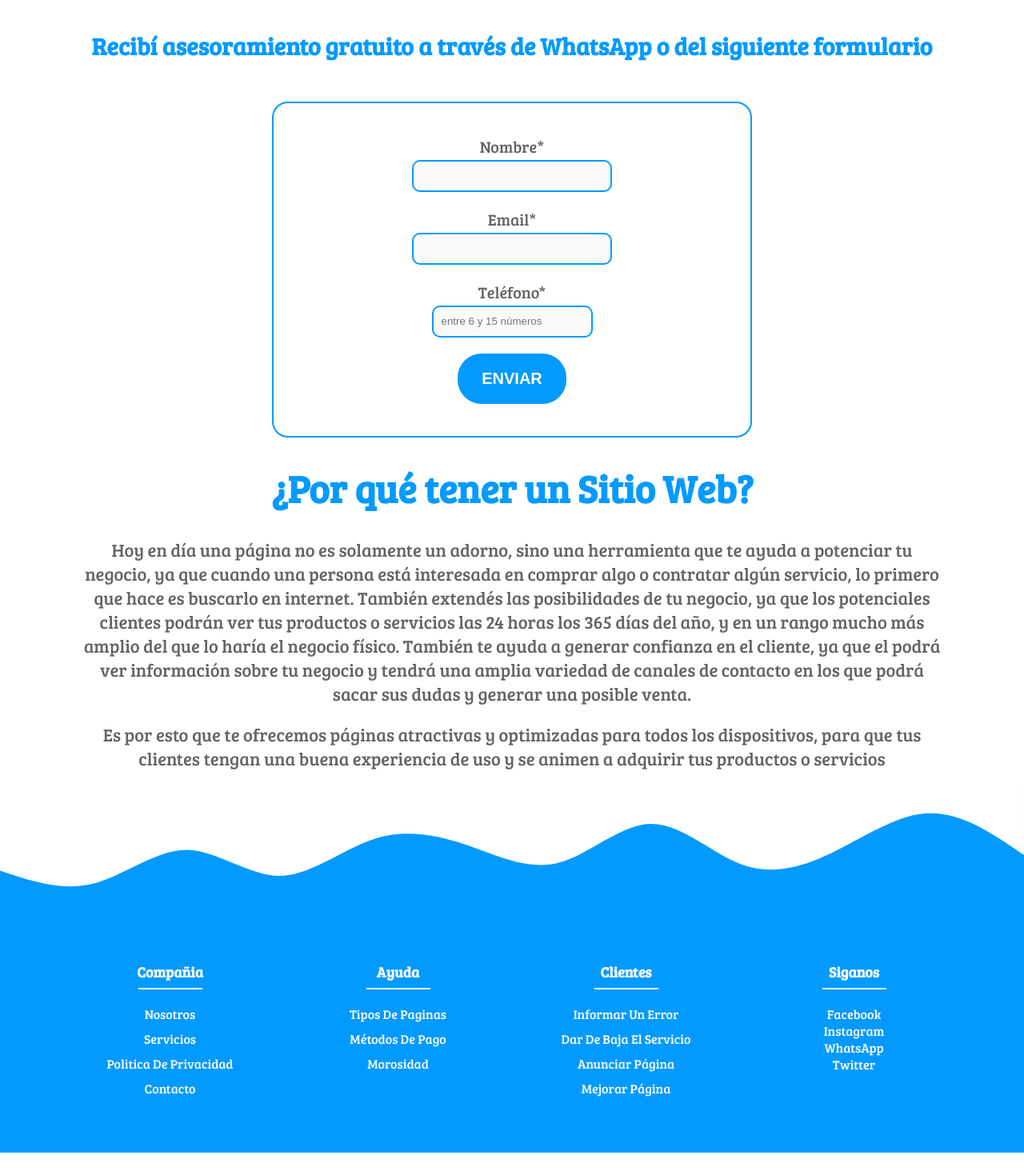
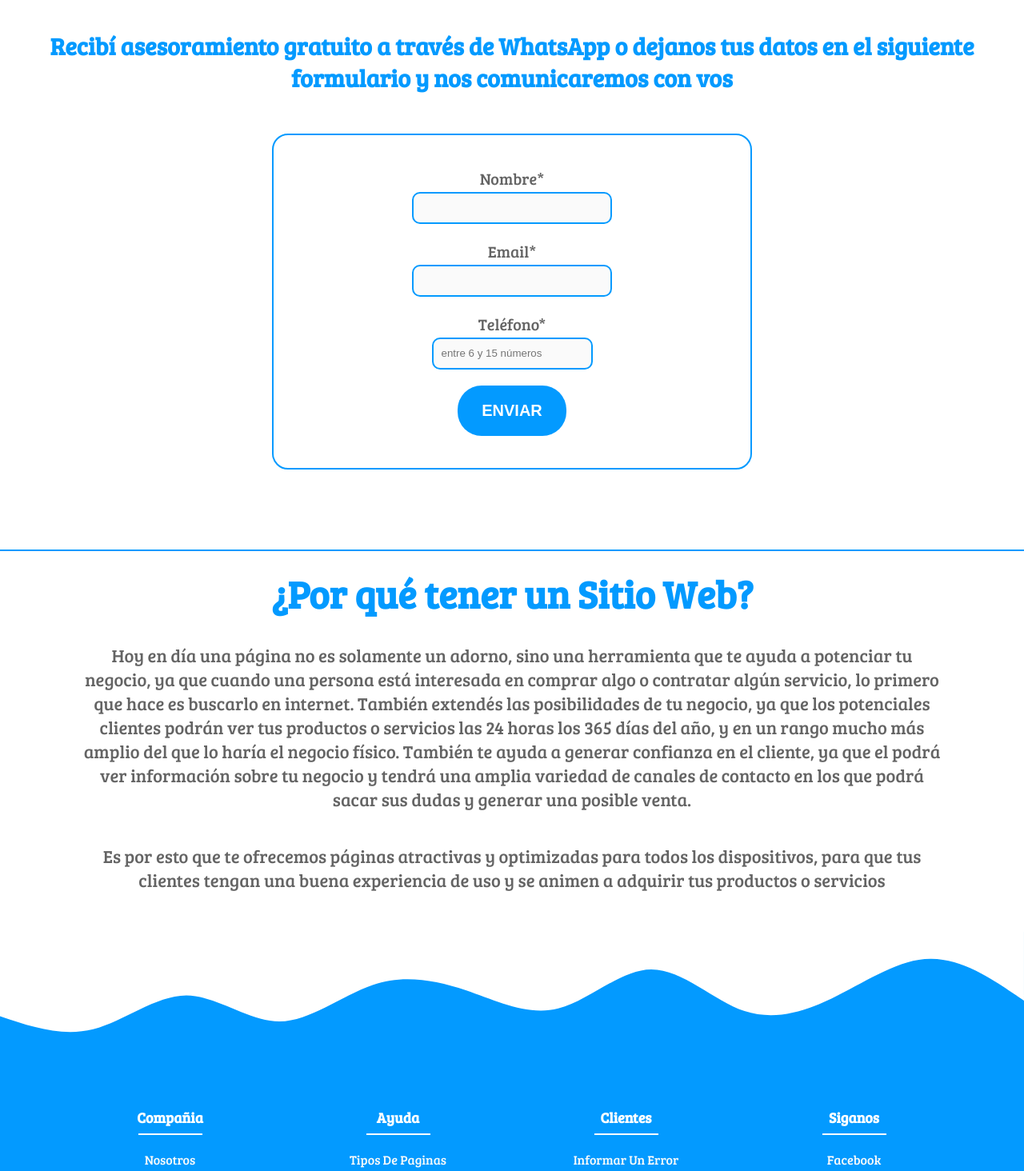
Before and after one commit to Davlop08/-creacion-pagina-web, a Next.js app: page / in a window 1280 px wide. Shown: the part 2984-4448 px from the top of the page at 80% size. Built offline with nearby package versions, Linux system fonts and the light colour scheme.

Commit message:
se modificó el titulo del formulario landing y se aplicaron estilos a la descripcion final antes del footer

```diff
--- a/pages/index.jsx
+++ b/pages/index.jsx
@@ -151,7 +151,7 @@ export default function Home() {
 
       <section className={styles.container_title_contact}>
         <div className={styles.title_contact}>
-          <h4>Recibí asesoramiento gratuito a través de WhatsApp o del siguiente formulario</h4>
+          <h4>Recibí asesoramiento gratuito a través de WhatsApp o dejanos tus datos en el siguiente formulario y nos comunicaremos con vos</h4>
         </div>
       </section>
 
--- a/styles/Index.module.css
+++ b/styles/Index.module.css
@@ -261,10 +261,12 @@
     width: 100%;
     height: auto;
     background-color: #FFFFFFFF;
-    margin-top: 30px;
+    margin-top: 100px;
     display: flex;
     justify-content: center;
-    margin-bottom: 20px;
+    margin-bottom: 30px;
+    border-top: 2px solid var(--header_hover_color);
+    padding-top: 20px;
 }
 
 .container_secondary_info{
@@ -283,6 +285,7 @@
 .container_secondary_info p {
     font-size: 1.4em;
     font-weight: 500;
+    margin-bottom: 20px;
 }
 
 
```
